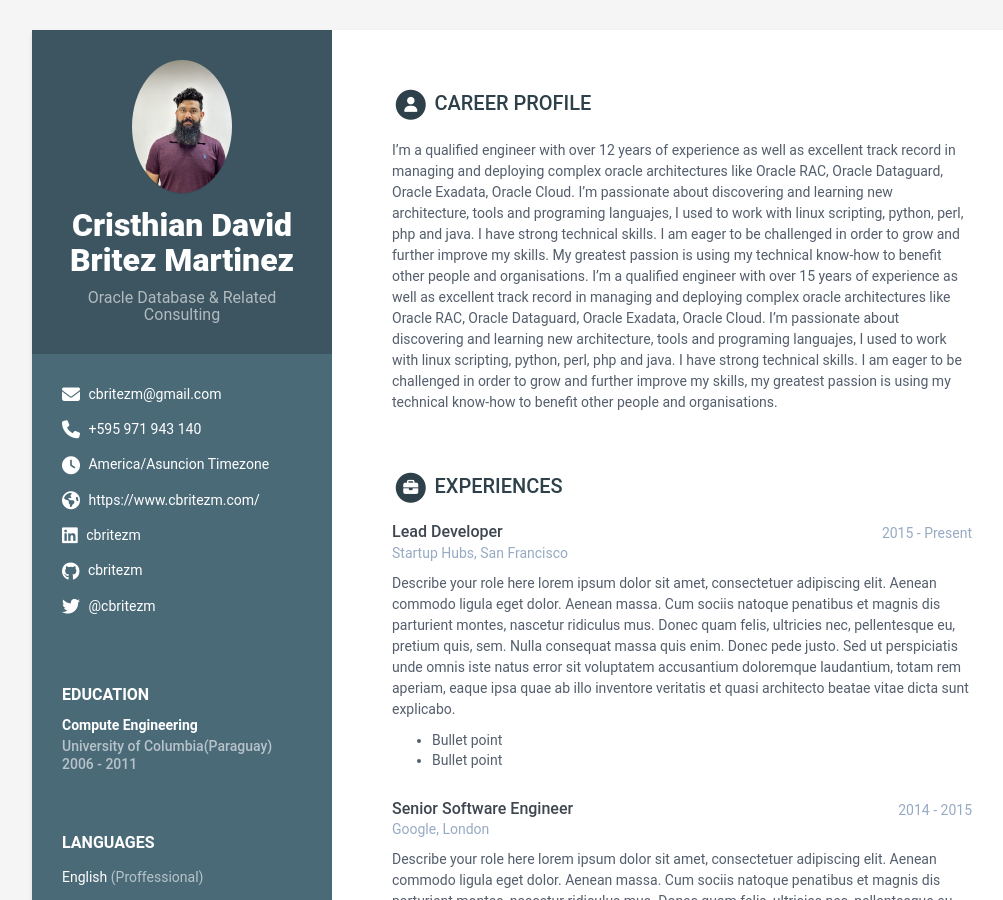
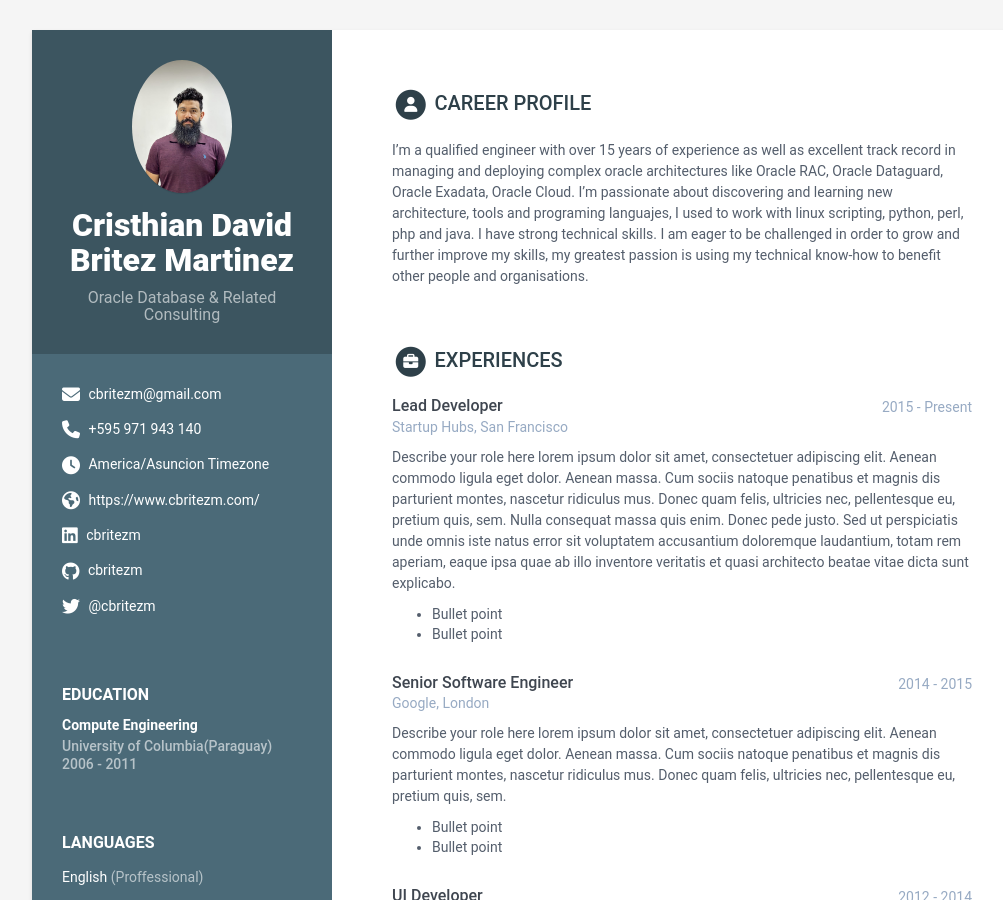
Before and after one commit to cbritezm/resume, a Jekyll site: the page built from index.html, in a window 1280 px wide and 900 px high. Shown: the whole window, without its empty margins (108-1111 px from the left). Built offline with Jekyll 4.4.1, drawn with Linux system fonts in a browser that asks for light colours.

Commit message:
Update data.yml

```diff
--- a/_data/data.yml
+++ b/_data/data.yml
@@ -69,12 +69,6 @@ sidebar:
 career-profile:
   title: Career Profile
   summary: |
-    I'm a qualified engineer with over 12 years of experience as well as excellent track record
-    in managing and deploying complex oracle architectures like Oracle RAC, Oracle Dataguard, Oracle Exadata, Oracle Cloud.
-    I'm passionate about discovering and learning new architecture, tools and programing languajes,
-    I used to work with linux scripting, python, perl, php and java.
-    I have strong technical skills. I am eager to be challenged in order to grow and further improve my skills.
-    My greatest passion is using my technical know-how to benefit other people and organisations.
     I'm a qualified engineer with over 15 years of experience as well as excellent track record in managing and deploying
     complex oracle architectures like Oracle RAC, Oracle Dataguard, Oracle Exadata, Oracle Cloud.
     I'm passionate about discovering and learning new architecture,
```
